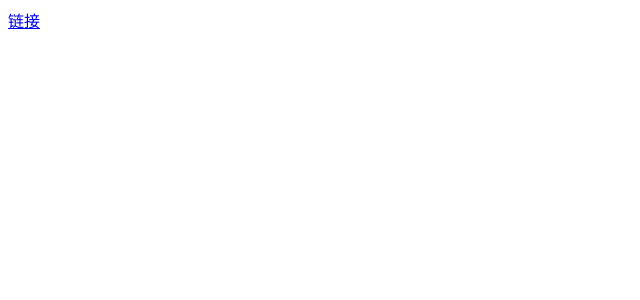
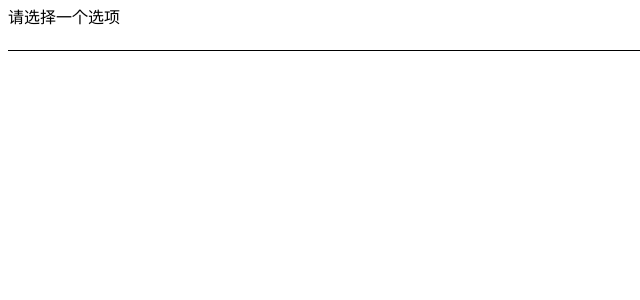
Before and after one commit to sdhushu/simple, a Vue app: page / in a window 1280 px wide. Shown: the top 300 px of the page, without its empty margins (0-640 px from the left). Built offline with nearby package versions, Linux system fonts and the light colour scheme.

Commit message:
基础版本的选项框

```diff
--- a/src/App.vue
+++ b/src/App.vue
@@ -1,11 +1,16 @@
 <template>
-  <interval :interval="1000"></interval>
-  <interval :interval="1000" :open="true"></interval>
+  <Select placeholder="请选择一个选项" v-model="value">
+    <Option label="吃饭" :value="1"></Option>
+    <Option label="睡觉" :value="2"></Option>
+  </Select>
+
 </template>
 
 <script setup>
-import interval from "./components/Intersevl.vue"
-
+import Select from './components/Select.vue';
+import Option from './components/Option.vue'
+import { ref } from '@vue/reactivity';
+let value = ref('')
 </script>
 
 <style>
--- /dev/null
+++ b/src/components/Option.vue
@@ -0,0 +1,40 @@
+<template>
+    <div class="option-wrap">
+        <div class="option" @click="handleClick(label,value)">{{label}}</div>
+    </div>
+</template>
+
+<script setup>
+import { defineProps, inject } from '@vue/runtime-core';
+const props = defineProps({
+    label:String,
+    value:Number
+})
+const handleCommit = inject('handleCommit')
+const handleText = inject('handleText')
+let handleClick = (label,value) => {
+    handleCommit(label)
+    handleText(value)
+    console.log(props.value,'value')
+}
+
+
+
+</script>
+
+<style>
+.option-wrap {
+    height: auto;
+    width: 100%;
+    font-size: 18px;
+
+}
+.option {
+    width: 100%;
+    height: 20px;
+    padding: 10px 10px;
+}
+.option:hover {
+    background: skyblue;
+}
+</style>
--- /dev/null
+++ b/src/components/Select.vue
@@ -0,0 +1,162 @@
+<template>
+    <div style="position: relative">
+        <!-- <div v-if="show" :class="[show ? 'simple-input--text' : '']">
+      <label>{{placeholder}}</label>
+        </div>-->
+        <input
+            v-if="!textarea"
+            class="simple-input"
+            :class="[
+                show ? 'simple-input--focus' : '',
+                line ? 'simple-input--line' : '',
+                disabled ? 'simple-input--disabled' : '',
+            ]"
+            type="text"
+            :disabled="disabled || readonly"
+            v-model="value"
+            :maxlength="maxlength"
+            @input="handleinput"
+            @focus="handleFocus"
+            @blur="handleBlur"
+
+        />
+        <div class="item-wrap" v-show="show">
+            <slot></slot>
+        </div>
+
+        <textarea
+            v-if="textarea"
+            name
+            id
+            class="simple-input"
+            :class="[
+                textarea ? 'simple-textarea' : '',
+                show ? 'simple-input--focus' : '',
+                disabled ? 'simple-input--disabled' : '',
+            ]"
+            rows="8"
+            v-model="value"
+            :disabled="disabled || readonly"
+            @input="handleinput"
+            @focus="handleFocus"
+            @blur="handleBlur"
+        ></textarea>
+        <label
+            class="simple-input--label"
+            :class="[
+                show ? 'simple-input--change' : '',
+                value ? 'simple-input--change' : '',
+                disabled ? 'simple-input--disabled--text' : '',
+            ]"
+        >{{ placeholder }}</label>
+        <div v-if="textValue" class="simple-count">
+            <span>当前选择的是{{textValue}}</span>
+        </div>
+    </div>
+</template>
+
+<script setup>
+import { defineProps, defineEmits, ref, provide, inject, watch } from "vue";
+const props = defineProps({
+    placeholder: String,
+    modelValue: String,
+    line: Boolean,
+    textarea: Boolean,
+    maxlength: Number,
+    disabled: Boolean,
+    readonly: Boolean,
+});
+const emits = defineEmits(["update:modelValue"]);
+
+let value = ref("");
+let show = ref(false);
+let label = ref('')
+let textValue = ref('')
+let handleinput = () => {
+    emits("update:modelValue", value.value);
+};
+let handleFocus = () => {
+    show.value = true;
+};
+let handleBlur = () => {
+    setTimeout(() => {
+        show.value = false;
+    },300)
+};
+let handleCommit = (e) => {
+    label.value = e
+}
+let handleText = (e) => {
+    textValue.value = e
+}
+provide('handleCommit',handleCommit)
+provide('handleText',handleText)
+watch(label,(newValue)=>{
+    value.value = newValue
+})
+
+</script>
+<style>
+.simple-input {
+    width: 100%;
+    height: 40px;
+    border: none;
+    outline: none;
+    border-bottom: 1px solid black;
+}
+.simple-input--focus {
+    border: none;
+    outline: none;
+    border-bottom: 1px solid skyblue;
+}
+.simple-input--label {
+    position: absolute;
+    top: -10%;
+}
+.simple-input--change {
+    top: -8%;
+    color: skyblue;
+    transform-origin: left;
+    transition-property: top, transform;
+    transition-duration: 0.3s;
+    font-size: 8px;
+}
+.simple-input--line {
+    border: none;
+}
+.simple-textarea {
+    resize: none;
+    height: auto;
+}
+.simple-count {
+    display: flex;
+    justify-content: flex-start;
+    font-size: 10px;
+    color: rgb(194, 197, 201);
+}
+input:disabled {
+    background-color: #fff;
+}
+textarea:disabled {
+    background-color: #fff;
+}
+.simple-input--disabled--text {
+    color: rgb(194, 197, 201);
+}
+.simple-input--disabled {
+    border-bottom: 1px solid rgb(194, 197, 201);
+}
+.item-wrap {
+    width: 100%;
+    overflow: hidden;
+    height: auto;
+    background-color: white;
+    position: absolute;
+    top: 20px;
+    /* padding: 10px 10px ; */
+    /* background-color: #F0F2F5; */
+    box-shadow: 2px 2px 2px #f3f2f2;
+    border-radius: 10px;
+    z-index: 2000;
+}
+</style>
```
